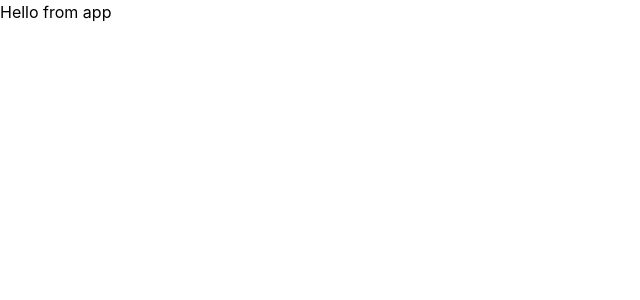
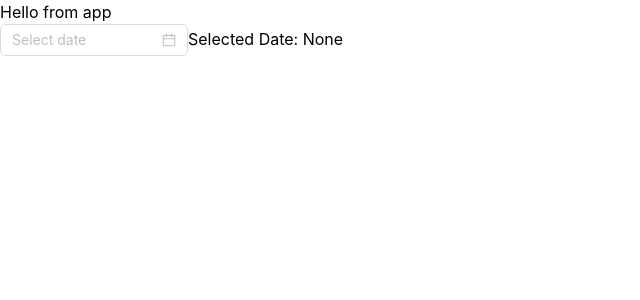
Before and after one commit to unlight/vite-react-shadcn-tailwind-starter, a React (Vite) app: page / in a window 1280 px wide. Shown: the top 300 px of the page, without its empty margins (0-640 px from the left). Built offline with nearby package versions, Linux system fonts and the light colour scheme.

Commit message:
feat: Add antd

```diff
--- a/package.json
+++ b/package.json
@@ -17,6 +17,7 @@
     "eslint:fix": "npm run eslint -- --fix"
   },
   "dependencies": {
+    "antd": "^5.12.6",
     "react": "^18.2.0",
     "react-dom": "^18.2.0"
   },
--- a/src/app/App.tsx
+++ b/src/app/App.tsx
@@ -1,11 +1,13 @@
 import React, { Suspense } from 'react';
 
 import './App.css';
+import { DateComponent } from './DateComponent';
 
 export function App() {
   return (
     <React.StrictMode>
       <h4>Hello from app</h4>
+      <DateComponent />
     </React.StrictMode>
   );
 }
--- /dev/null
+++ b/src/app/DateComponent.tsx
@@ -0,0 +1,21 @@
+import React, { useState } from 'react';
+import { DatePicker, message } from 'antd';
+import { Dayjs } from 'dayjs';
+
+export function DateComponent() {
+  const [date, setDate] = useState<Dayjs | null>(null);
+  // const [messageApi, contextHolder] = message.useMessage();
+  const handleChange = value => {
+    // messageApi.info(
+    //   `Selected Date: ${value ? value.format('YYYY-MM-DD') : 'None'}`,
+    // );
+    setDate(value);
+  };
+  return (
+    <div>
+      <DatePicker onChange={handleChange} />
+      Selected Date: {date?.format('YYYY-MM-DD') || 'None'}
+      {/*{contextHolder}*/}
+    </div>
+  );
+}
```
Also changed, not shown: 1 other file (tests, documents, lock files or other folders).
